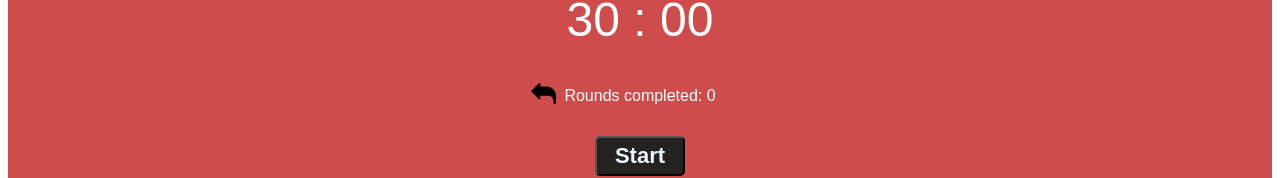
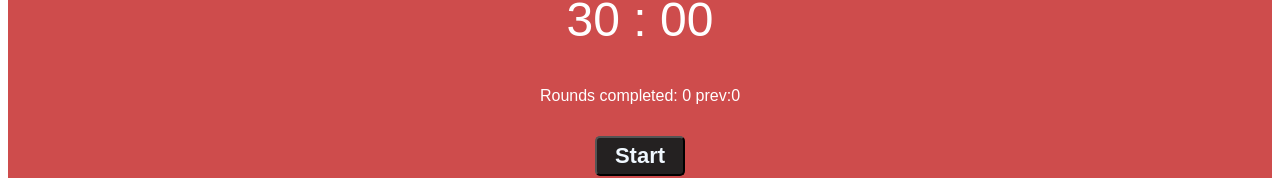
Before and after one commit to Wecpo/Pomodoro, a Vue app: page / in a window 1280 px wide. Shown: the part 125-303 px from the top of the page. Built offline with nearby package versions, Linux system fonts and the light colour scheme.

Commit message:
wip: cancel button

```diff
--- a/src/components/icons/IconCancelButton.vue
+++ b/src/components/icons/IconCancelButton.vue
@@ -24,7 +24,7 @@
 .cancelButton {
   position: absolute;
   top: -40px;
-  right: 160px;
+  right: 105%;
 }
 
 svg:hover {
--- a/src/components/timer/TimerRoundsCounter.vue
+++ b/src/components/timer/TimerRoundsCounter.vue
@@ -1,6 +1,6 @@
 <script setup lang="ts">
-import { computed, type ComputedRef } from 'vue';
-import IconCancelButton from '../icons/IconCancelButton.vue';
+import IconCancelButton from '@/components/icons/IconCancelButton.vue';
+import { computed, type ComputedRef, onUpdated, ref } from 'vue';
 
 const props = defineProps(['rounds']);
 
@@ -9,21 +9,37 @@ defineEmits<{
   (e: 'cancelReset', prev: number): void
 }>();
 
-const prevRounds: ComputedRef<number> = computed((prev) => {
-  if (props.rounds <= 1) {
-    return prev;
+const isShowCancelButton = ref(false);
+let timeoutId = 0;
+
+const handleShowCancelButton = (action: string) => {
+  if (action === 'on') {
+    clearTimeout(timeoutId);
+    isShowCancelButton.value = true;
+    timeoutId = setTimeout(() => isShowCancelButton.value = false, 2000);
   }
-  return props.rounds;
+  if (action === 'off') {
+    clearTimeout(timeoutId);
+    isShowCancelButton.value = false;
+  }
+};
+
+const prevRounds: ComputedRef<number> = computed((prevRounds) => {
+  if (props.rounds >= 0) {
+    return props.rounds;
+  }
+  return prevRounds;
 });
 </script>
 
 <template>
-  <p class="rounds__paragraph" @click="$emit('reset')">
+  <p class="rounds__paragraph" @click="$emit('reset'), handleShowCancelButton('on')">
     Rounds completed: {{ props.rounds }}
+    prev:{{ prevRounds }}
   </p>
-  <div class="rounds__cancel--button">
+  <div v-show="isShowCancelButton" class="rounds__cancel--button">
     <Transition>
-      <IconCancelButton @click="$emit('cancelReset', prevRounds)" />
+      <IconCancelButton @click="$emit('cancelReset', prevRounds), handleShowCancelButton('off')" />
     </Transition>
   </div>
 </template>
@@ -37,4 +53,14 @@ const prevRounds: ComputedRef<number> = computed((prev) => {
   cursor: pointer;
   opacity: 0.8;
 }
+
+.v-enter-active,
+.v-leave-active {
+  transition: opacity 0.1s ease;
+}
+
+.v-enter-from,
+.v-leave-to {
+  opacity: 0;
+}
 </style>
```
